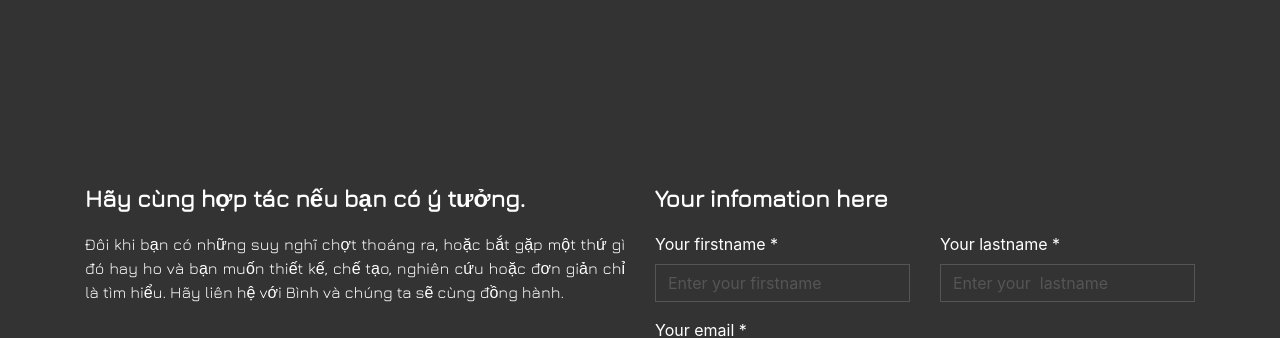
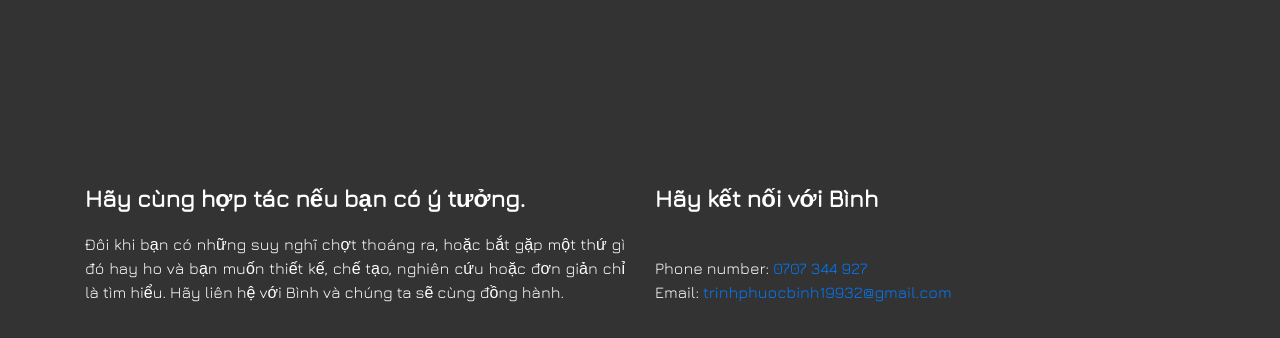
Before and after one commit to trinhphuocbinh1993/learnCss, a plain HTML site: page index.html in a window 1280 px wide. Shown: the part 7211-7549 px from the top of the page. Drawn offline with nearby package versions, Linux system fonts and the light colour scheme; some packages are replaced by stand-ins of ours; a script that the page names is missing; a web font is replaced by a local one.

Commit message:
update contact

```diff
--- a/index.html
+++ b/index.html
@@ -1031,7 +1031,8 @@
                                     </p>
                                     </p>
                                 </div>
-                                <div class="col-md-6">
+
+                                <!-- <div class="col-md-6">
                                     <p style="margin-top: 50px">
                                         <b class="sec2-text4" style="font-size: 1.5rem">
                                             Your infomation here
@@ -1079,7 +1080,27 @@
                                         </p>
                                     </p>
                                     </p>
+                                </div> -->
+
+                                <div class="col-md-6">
+                                    <p style="margin-top: 50px">
+                                        <b class="sec2-text4" style="font-size: 1.5rem">
+                                            Hãy kết nối với Bình
+                                        </b>
+                                        <br>
+                                        <br>
+                                        <p class="sec2-text4">
+                                            Phone number: <a href="tel:+84707.344.927">0707 344 927</a>
+                                            <br>
+                                            Email: <a href="mailto: trinhphuocbinh19932@gmail.com">trinhphuocbinh19932@gmail.com</a>
+                                            <br>
+
+                                        </p>
+                                    </p>
+                                    </p>
                                 </div>
+
+
                             </div>
                         </div>
 
```
